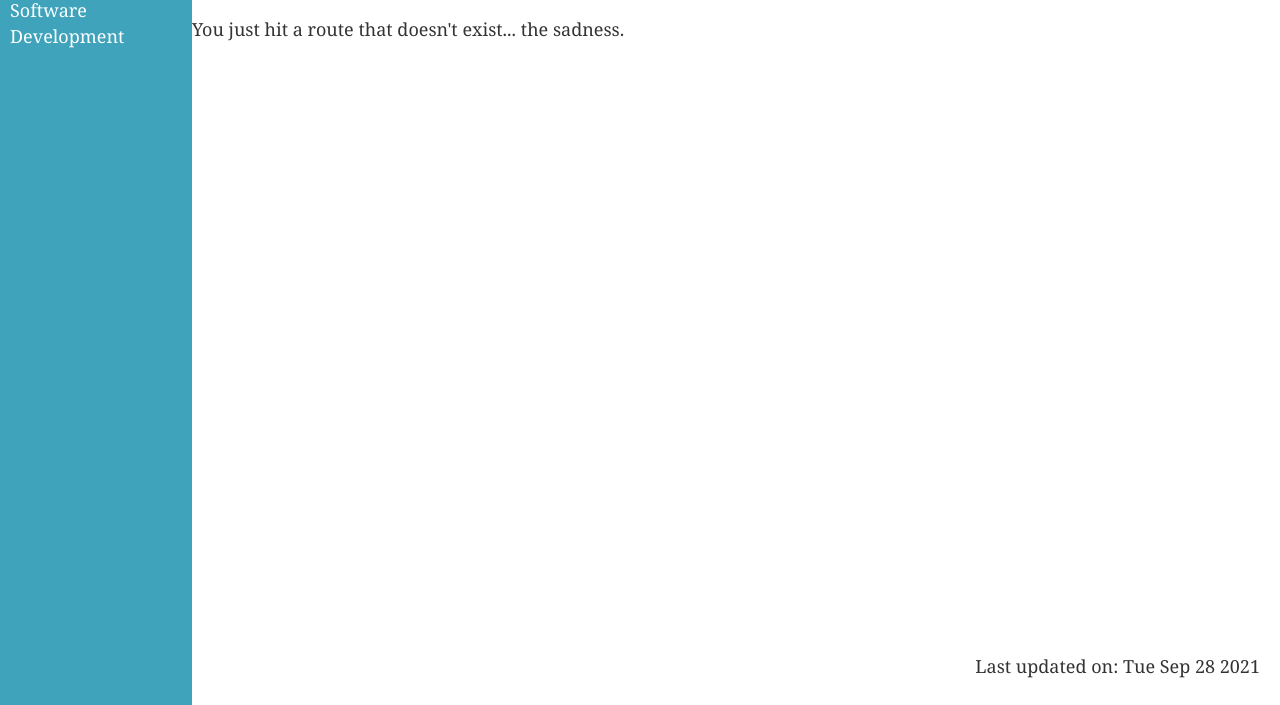
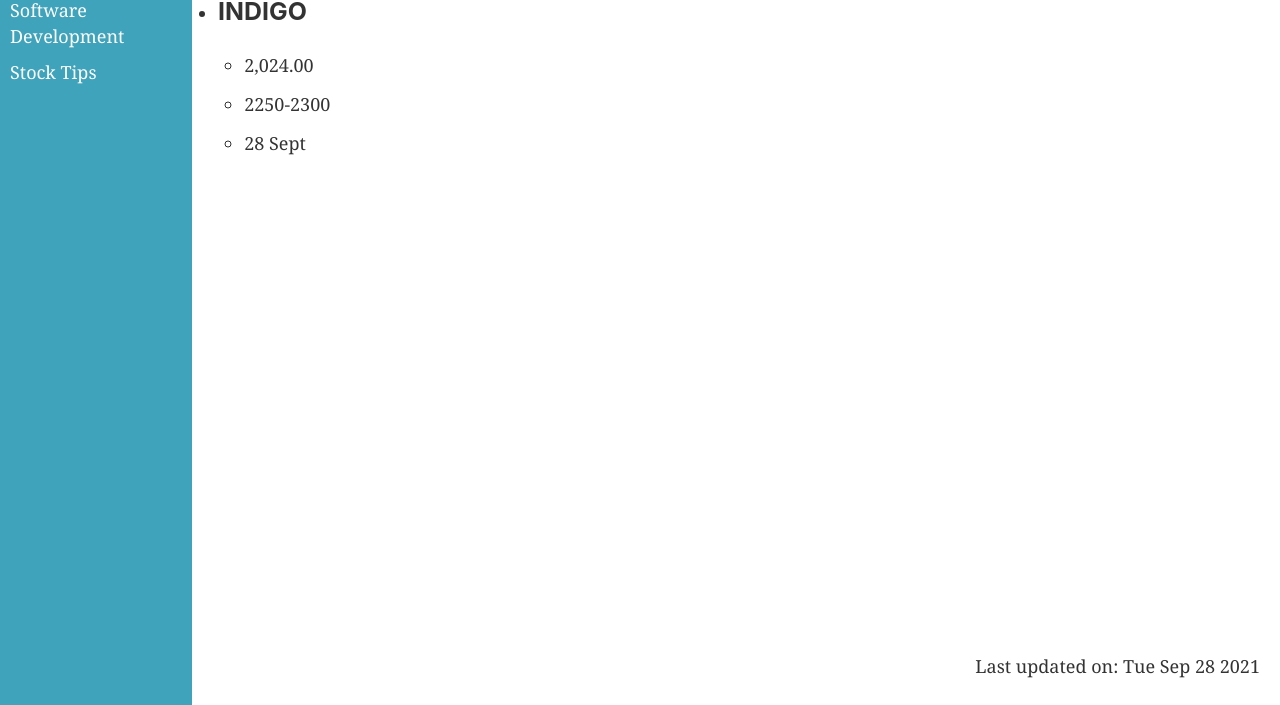
Before and after one commit to dharanchit/boat, a Gatsby site: page /stock-tips in a window 1280 px wide. Before the commit this address had no page. Shown: the part 95-800 px from the top of the page. Built offline with nearby package versions, Linux system fonts and the light colour scheme; Gatsby itself is replaced by a stand-in of ours.

Commit message:
added new things

```diff
--- a/src/components/sidebar.js
+++ b/src/components/sidebar.js
@@ -60,6 +60,12 @@
     route: "/boat/software-development",
     // route: "/software-development",
   },
+  {
+    key: 3,
+    name: "Stock Tips",
+    route: "/boat/stock-tips",
+    // route: "/software-development",
+  },
 ]
 
 export default SideBar
--- a/src/material/finance/data.json
+++ b/src/material/finance/data.json
@@ -2,5 +2,9 @@
   {
     "title": "P/E Ratio",
     "description": "Price to Earning Ratio can be described as price of the share to profit the company is generating per share. For example, lets take the case of Relience Industries Ltd(RELIANCE) as of 26th Sept 2021 it is trading at ₹2,483. Its earning per share is ₹75.98. So P/E ratio will be 32.67. For this ratio can be high for certain companies like ICICIPRULI for which P/E is 200 as on 26th Sept. This ratio can only be high if either the nominator is high or denominator is low i.e, price is high compared to earnings per share or vice versa. Imo the earning per share for the company should be high then it is safer to stay invested in that for a longer period."
+  },
+  {
+    "title": "ROCE",
+    "description": "Return on Capital Employed(ROCE) is the profitabilty of the company on its investments. ROCE takes company debt in picture as well. It is calculated as earnings before tax and interest(Operational Income) by total assests - current liabilites. So higher the ROCE, more profitable is the company. But one thing to be noted, a company can have higher ROCE because it is holding assest in cash."
   }
 ]
--- /dev/null
+++ b/src/material/stockTips/data.json
@@ -0,0 +1,8 @@
+[
+  {
+    "Share Name": "INDIGO",
+    "Current Price": "2,024.00",
+    "Target Price": "2250-2300",
+    "Dated": "28 Sept"
+  }
+]
--- /dev/null
+++ b/src/pages/stock-tips.js
@@ -0,0 +1,42 @@
+import React from "react"
+import Layout from "../components/layout"
+import Seo from "../components/seo"
+import styled from "styled-components"
+import jsonData from "../material/stockTips/data.json"
+
+const FinanceWrapper = styled.div`
+  .heading {
+    text-align: center;
+  }
+
+  .margin-top {
+    margin-top: 20px;
+  }
+`
+
+const Finance = () => {
+  return (
+    <FinanceWrapper>
+      <Layout>
+        <Seo title="Stock" />
+        <h3 className="heading">Stock Hints</h3>
+        <ul>
+          {jsonData.map(data => (
+            <li>
+              <div className="margin-top">
+                <h3>{data["Share Name"]}</h3>
+                <ul>
+                  <li>{data["Current Price"]}</li>
+                  <li>{data["Target Price"]}</li>
+                  <li>{data["Dated"]}</li>
+                </ul>
+              </div>
+            </li>
+          ))}
+        </ul>
+      </Layout>
+    </FinanceWrapper>
+  )
+}
+
+export default Finance
```
